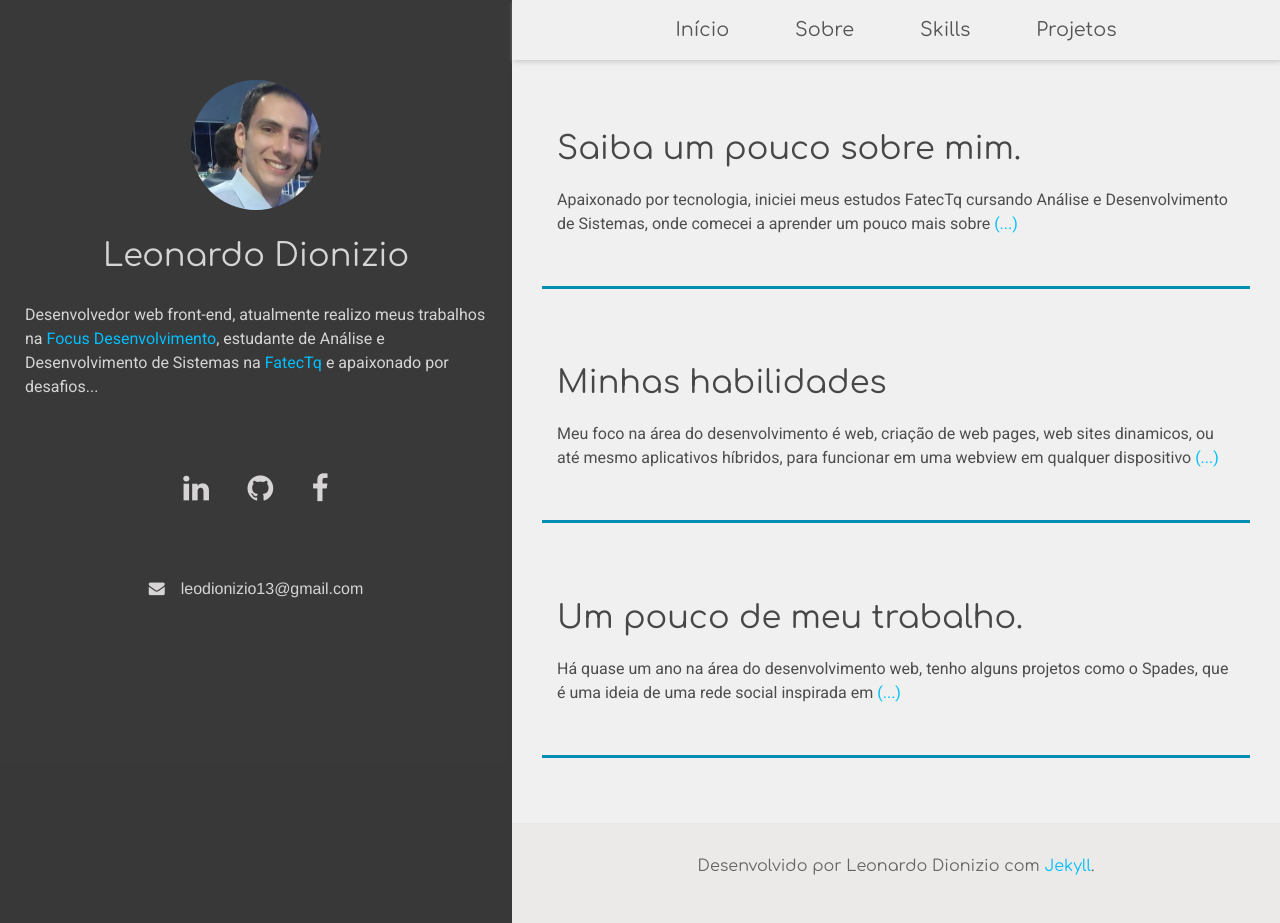
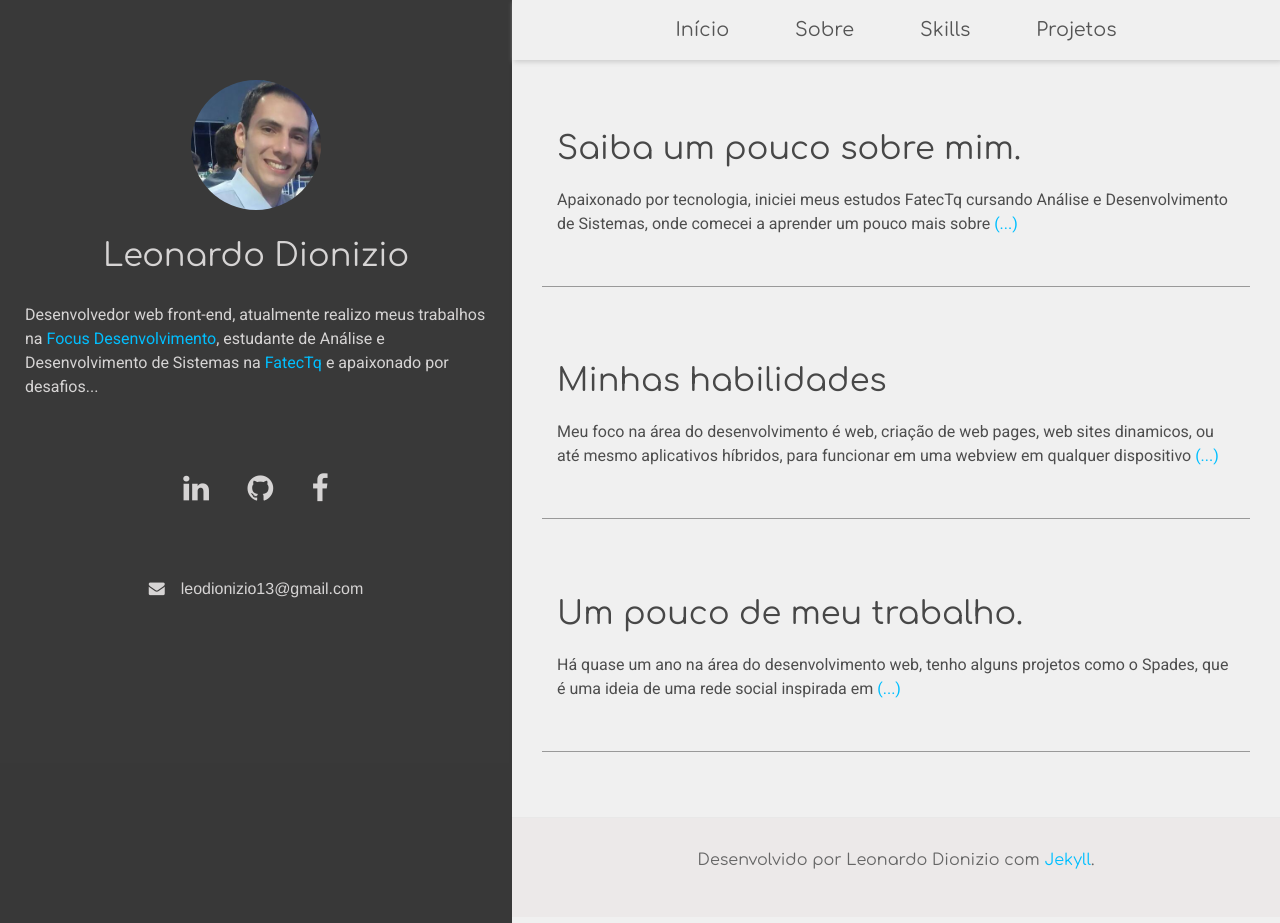
Before and after one commit to leodionizio/leodionizio.github.io, a Jekyll site: the page built from index.md, in a window 1280 px wide and 923 px high. Built offline with Jekyll 4.4.1, drawn with Linux system fonts in a browser that asks for light colours; nearby versions of some CDN libraries; some web fonts are replaced.

Commit message:
alterado borda do card da tela home

```diff
--- a/_sass/minima/_layout.scss
+++ b/_sass/minima/_layout.scss
@@ -297,7 +297,7 @@
 .home-page {
     .card {
         padding: 35px 15px;
-        border-bottom: 3px solid $link-color-hover;
+        border-bottom: 1px solid #999;
         a {
             h1 {
                 &:hover {
```
